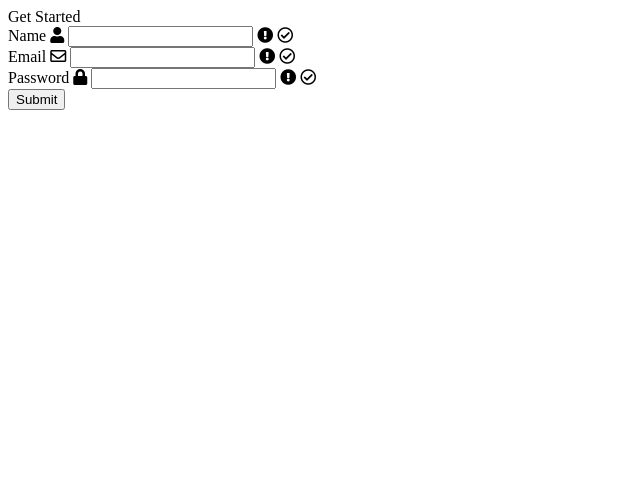
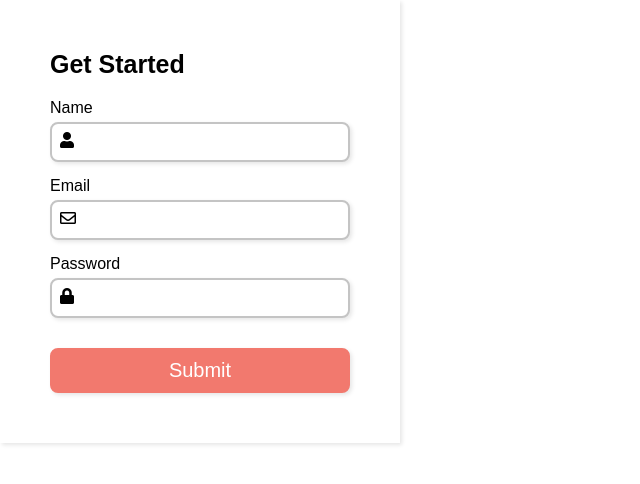
Before and after one commit to sela2306/Login-Page, a plain HTML site: page index.html in a window 1280 px wide. Shown: the whole page, without its empty margins (0-640 px from the left). Drawn offline with Linux system fonts and the light colour scheme.

Commit message:
adding styles

```diff
--- a/index.html
+++ b/index.html
@@ -19,8 +19,8 @@
              <label for="username">Name</label>
              <i class="fas fa-user"></i>
              <input type="text" name="username" id="username">
-             <i class="fas fa-exclamation-circle"></i>
-             <i class="far fa-check-circle"></i>
+             <i class="fas fa-exclamation-circle failure-icon"></i>
+             <i class="far fa-check-circle success-icon"></i>
              <div class="error"></div>
          </div>
          <!-- /**
@@ -30,8 +30,8 @@
              <label for="email">Email</label>
              <i class="far fa-envelope"></i>
              <input type="email" name="email" id="email">
-             <i class="fas fa-exclamation-circle"></i>
-             <i class="far fa-check-circle"></i>
+             <i class="fas fa-exclamation-circle failure-icon"></i>
+             <i class="far fa-check-circle success-icon"></i>
              <div class="error"></div>
          </div>
          <!-- /**
@@ -41,8 +41,8 @@
              <label for="password">Password</label>
              <i class="fas fa-lock"></i>
              <input type="password" name="password" id="password">
-             <i class="fas fa-exclamation-circle"></i>
-             <i class="far fa-check-circle"></i>
+             <i class="fas fa-exclamation-circle failure-icon"></i>
+             <i class="far fa-check-circle success-icon"></i>
              <div class="error"></div>
          </div>
          <button type="submit" id="submit">Submit</button>
--- a/style.css
+++ b/style.css
@@ -0,0 +1,88 @@
+/**
+* ! changing default styles of browser
+**/
+*{
+    margin: 0;
+    padding: 0;
+    box-sizing: border-box;
+}
+body {
+    font-family: sans-serif;
+}
+/**
+* ! style rules for form section
+**/
+form {
+    max-width: 400px;
+    box-shadow: 2px 2px 4px rgba(0,0,0,0.1);
+    padding: 50px;
+}
+
+.title {
+    font-size: 25px;
+    font-weight: bold;
+    margin-bottom: 20px;
+}
+form div {
+    position: relative;
+    margin-bottom: 15px;
+}
+form div input {
+    width: 100%;
+    height: 40px;
+    border-radius: 8px;
+    outline: none;
+    border: 2px solid #c4c4c4;
+    padding: 0px 30px;
+    box-shadow: 2px 2px 4px rgba(0,0,0,0.1);
+}
+
+form div label {
+    display: block;
+    margin-bottom: 5px;
+}
+/**
+* ! style rules for form icons
+**/
+form div i {
+    position: absolute;
+    padding: 10px;
+}
+
+.success-icon, .failure-icon {
+    right: 0;
+    opacity: 0;
+}
+.failure-icon, .error {
+    color: red;
+}
+.success-icon {
+    color: green;
+}
+.error {
+    font-size: 14.5px;
+    margin-top: 5px;
+}
+/**
+* ! style rules for submit button
+**/
+button {
+    margin-top: 15px;
+    width: 100%;
+    height: 45px;
+    background-color: #f2796e;
+    border: 2px solid #f2796e;
+    border-radius: 8px;
+    color: white;
+    font-size: 20px;
+    cursor: pointer;
+    box-shadow: 2px 2px 4px rgba(0,0,0,0.1);
+    transition: all 0.1s ease;
+}
+
+button:hover {
+    opacity: 0.8;
+}
+/**
+* ! Media Queries
+**/
```
